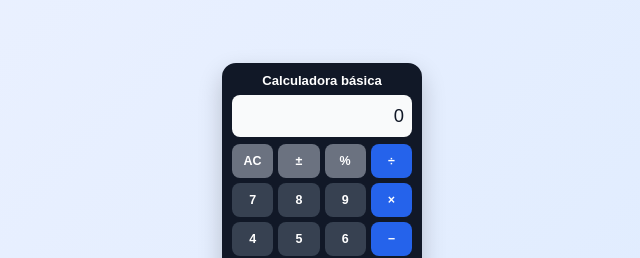
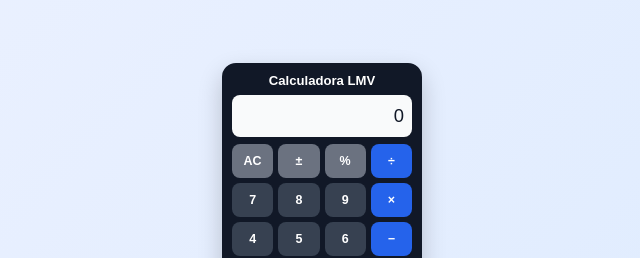
Before and after one commit to ExceLuisABN/Clase-1, a plain HTML site: page index.html in a window 1280 px wide. Shown: the part 189-447 px from the top of the page, 318-958 px from the left. Drawn offline with Linux system fonts and the light colour scheme.

Commit message:
Update index.html

```diff
--- a/index.html
+++ b/index.html
@@ -24,7 +24,7 @@
 </head>
 <body>
   <main class="calculator" aria-label="Calculadora básica">
-    <h1>Calculadora básica</h1>
+    <h1>Calculadora LMV</h1>
     <input id="display" value="0" aria-label="Pantalla" readonly>
     <section class="keys">
       <button class="utility" data-action="clear">AC</button><button class="utility" data-action="sign">±</button><button class="utility" data-action="percent">%</button><button class="operator" data-value="/">÷</button>
```
